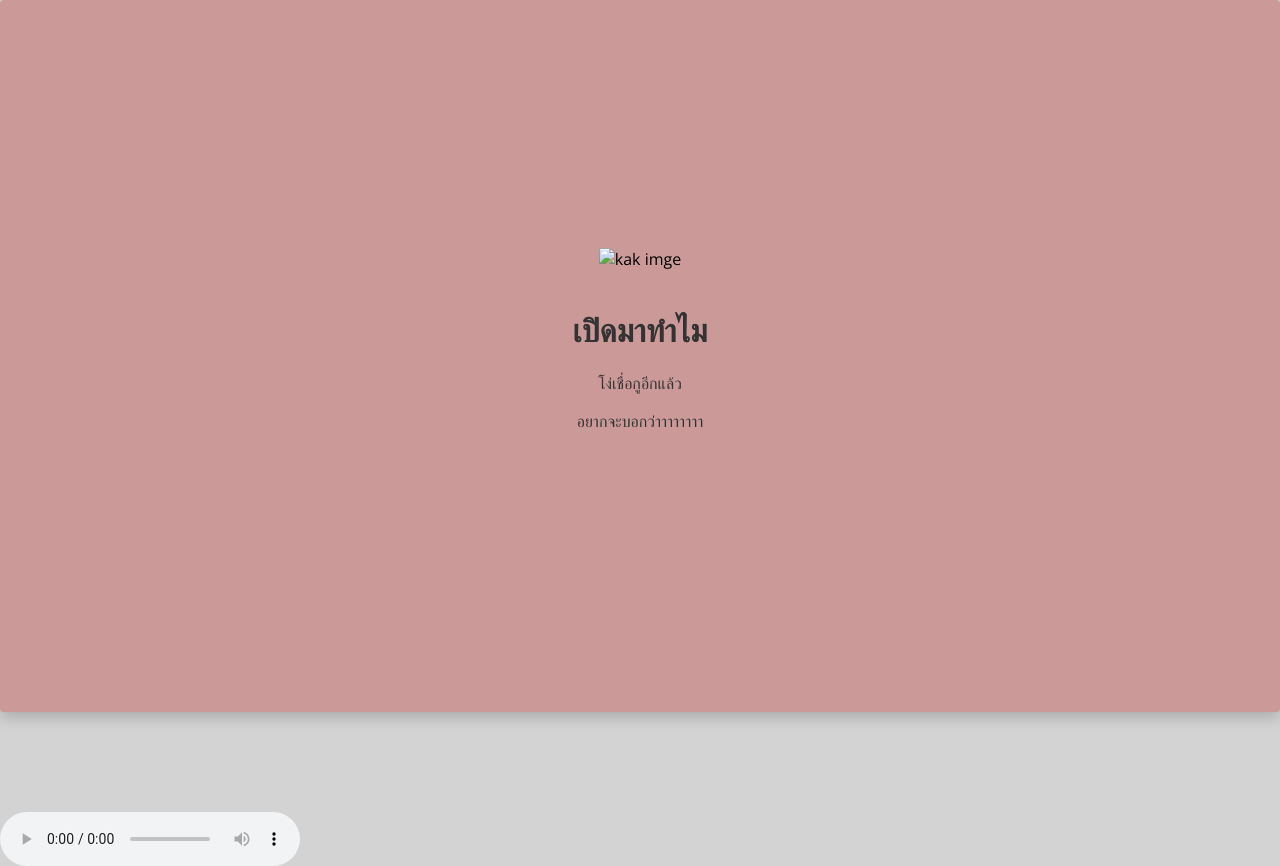
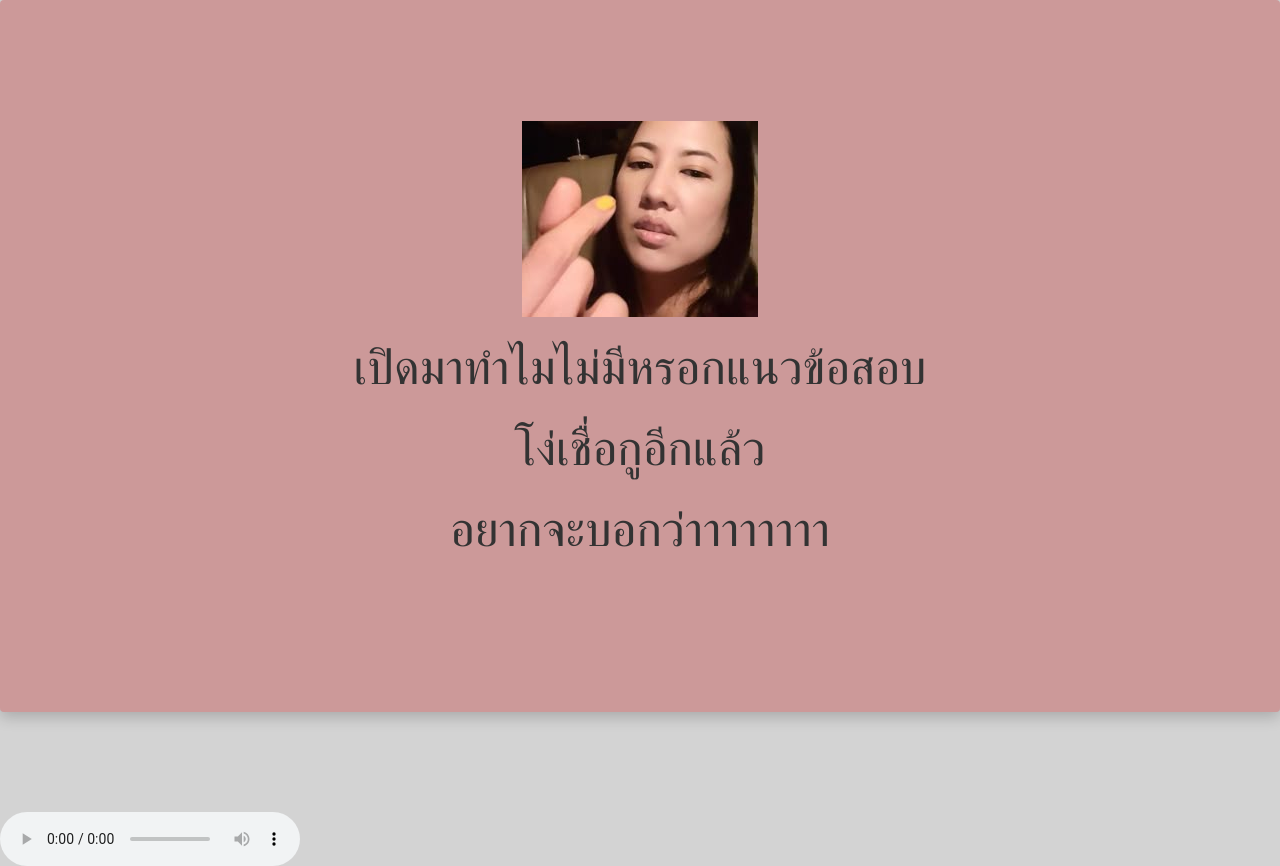
Before and after one commit to kittithep66/-, a plain HTML site: page index.html in a window 1280 px wide. Drawn offline with nearby package versions, Linux system fonts and the light colour scheme.

Commit message:
Update index.html

```diff
--- a/index.html
+++ b/index.html
@@ -7,11 +7,17 @@
 </head>
 <body>
   <div class="card">
-    <img src="mn.jpg" alt="kak imge" class="ไอ้ควายยยย">
+    <img src="no.jpg" alt="kak imge" class="ไอ้ควายยยย">
     <div class="text">
-      <h1>เปิดมาทำไม</h1>
-      <p>โง่เชื่อกูอีกแล้ว</p>
-      <p>อยากจะบอกว่าาาาาาาา</p>
+      <font size="20">
+        เปิดมาทำไมไม่มีหรอกแนวข้อสอบ
+      </font>
+      <p><font size="15">
+        โง่เชื่อกูอีกแล้ว
+      </font></p>
+      <p><font size="12">
+        อยากจะบอกว่าาาาาาาา
+      </font></p>
       <p class="muted"></p>
     </div>
   </div>
```
